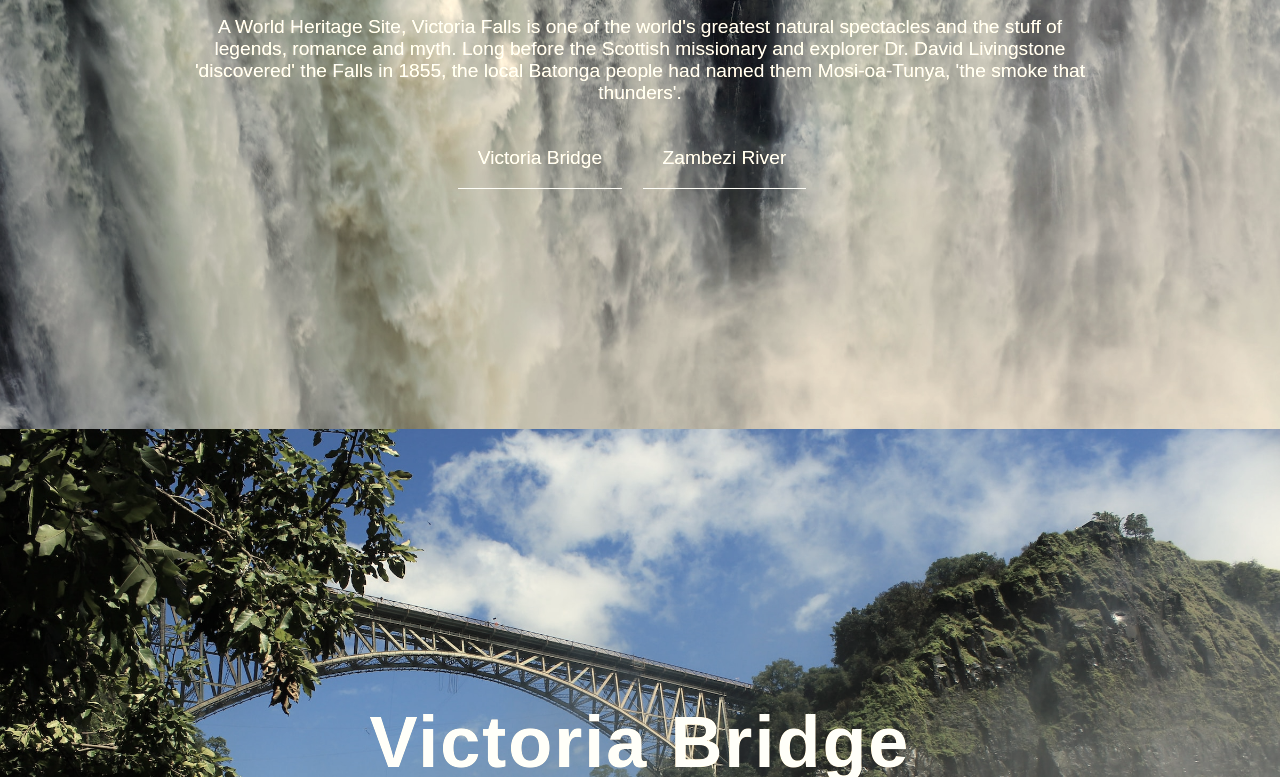
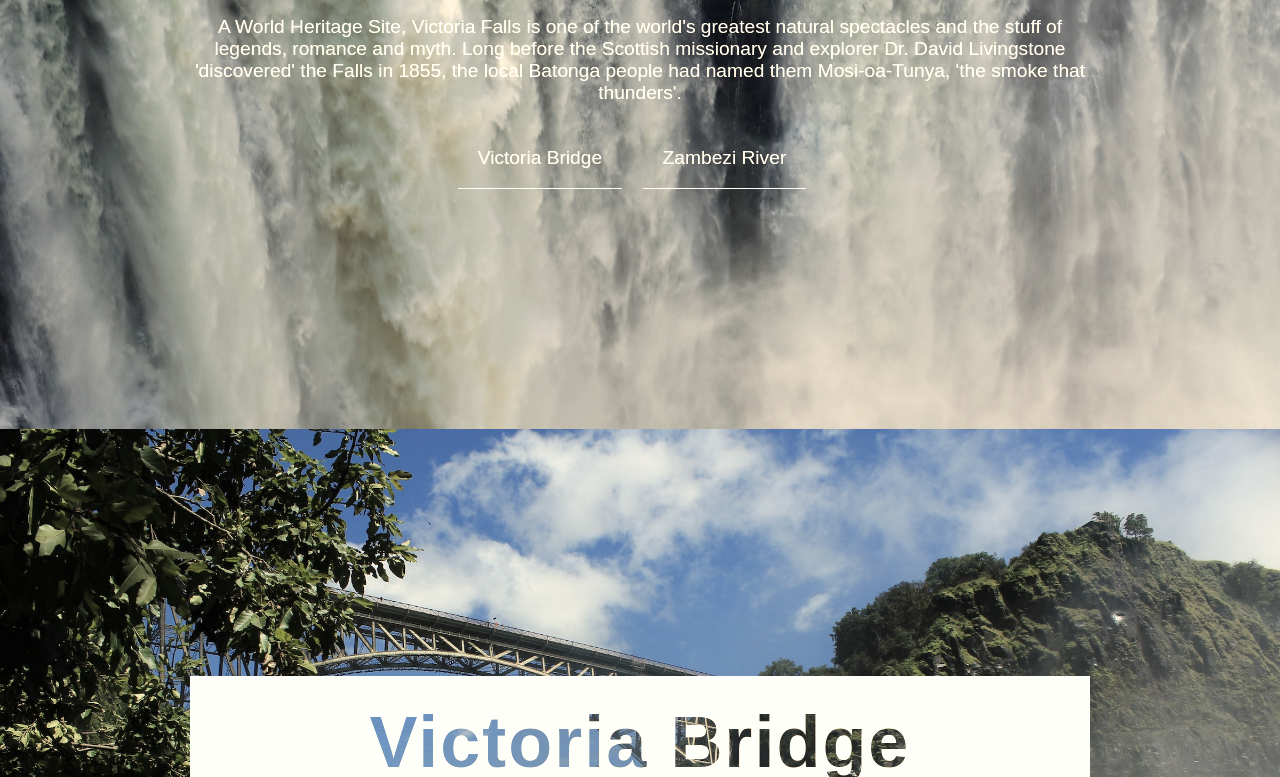
Before and after one commit to mikajed/victoria, a plain HTML site: page index.html in a window 1280 px wide. Shown: the part 371-1148 px from the top of the page. Drawn offline with Linux system fonts and the light colour scheme.

Commit message:
add mix blend mode to the headings

```diff
--- a/src/css/style.css
+++ b/src/css/style.css
@@ -83,6 +83,12 @@ body {
     margin: 0 auto;
 }
 
+.content h1 {
+    mix-blend-mode: screen;
+    background-color: #fff;
+    color: #000;
+}
+
 .content p {
     font-size: 1.2rem;
 }
```
